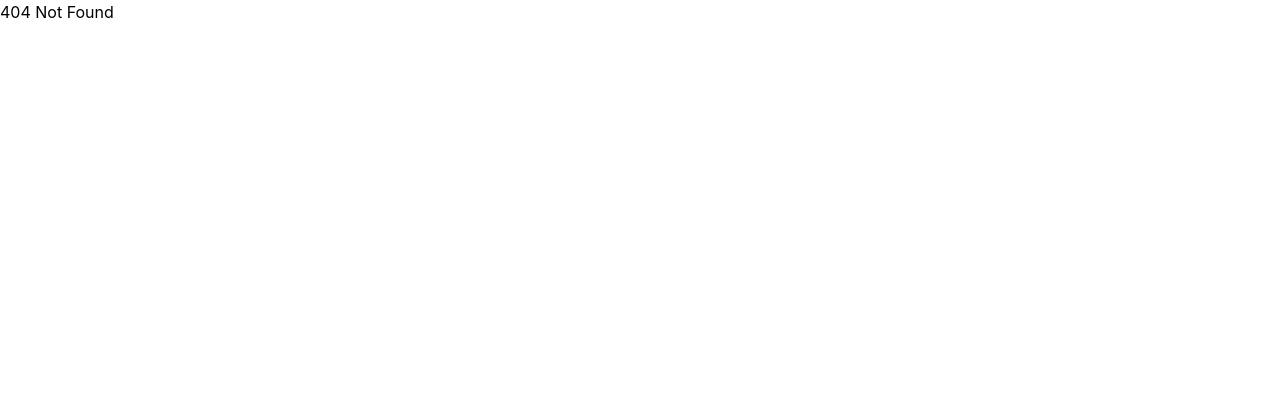
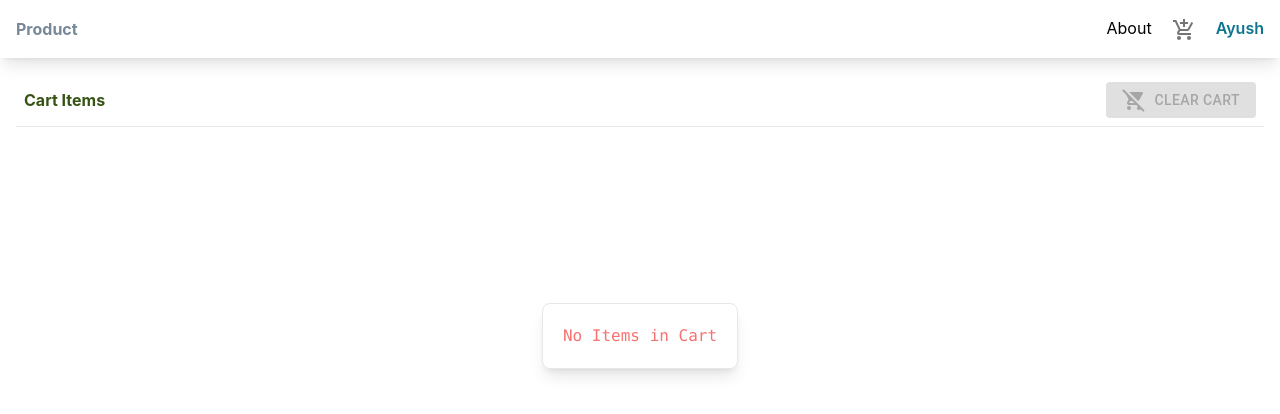
Before and after one commit to ayush2209/react-product-app, a React (Create React App) app: page /cart in a window 1280 px wide. Before the commit this address had no page. Shown: the top 414 px of the page. Built offline with nearby package versions, Linux system fonts and the light colour scheme.

Commit message:
add delete clear cart using store

```diff
--- a/src/App.jsx
+++ b/src/App.jsx
@@ -2,6 +2,7 @@ import { lazy, useState, Suspense, useEffect, useContext } from 'react';
 import './App.css';
 import ProductList from './component/ProductList/ProductList';
 import ProductDetails from './component/ProductDetails/ProductDetails';
+import AddToCart from './component/Cart/AddToCart';
 import { createBrowserRouter, RouterProvider, Outlet, Route } from 'react-router-dom';
 import Navbar from './component/Header/Navbar';
 import ProtectedRoute from './component/Auth/ProtectedRoute';
@@ -23,7 +24,7 @@ const Home = () => {
 
   useEffect(() => {
     const data = {
-      user: 'Ayush Anand'
+      user: 'Ayush'
     }
     setUserName(data.user);
   }, []);
@@ -60,6 +61,14 @@ const appRoutes = createBrowserRouter([
             <ProtectedRoute component={About} />
           </Suspense>
         )
+      },
+      {
+        path: '/cart',
+        element: (
+          <Suspense>
+            <ProtectedRoute component={AddToCart} />
+          </Suspense>
+        )
       }
     ],
     errorElement: <h1>404 Not Found</h1>
--- /dev/null
+++ b/src/component/Cart/AddToCart.jsx
@@ -0,0 +1,56 @@
+import React, { useReducer } from 'react'
+import Button from '@mui/material/Button';
+import RemoveShoppingCartRoundedIcon from '@mui/icons-material/RemoveShoppingCartRounded';
+import { useDispatch, useSelector } from 'react-redux';
+import { clearItems } from '../../store/cartSlice';
+/**
+ *
+ *
+ * @return {*}
+ */
+const AddToCart = () => {
+
+    // To Update any data in the strore we need to use dispatch
+    const dispatch = useDispatch();
+    // Subscribing to read the value from the slice store
+    const reducer = useSelector(state => state.cart.items);
+    const handleItemRemove = () => {
+        dispatch(clearItems());
+    }
+
+    return (
+        <div className='p-4'>
+            <div className='flex justify-between items-center p-2'>
+                <div className='text-lime-900 font-bold'>Cart Items</div>
+                <div>
+                    <Button className='' variant="contained" disabled={reducer.length === 0}
+                        onClick={handleItemRemove}>
+                        <RemoveShoppingCartRoundedIcon />
+                        <span className='ml-2'>Clear Cart</span>
+                    </Button>
+                </div>
+            </div>
+            <hr />
+
+            <div className='w-[75%] py-4 justify-items-center mx-auto'>
+                    {reducer.length === 0 ? (
+                        <div className='flex justify-center items-center mt-40'>
+                            <h1 className='text-center font-mono text-red-400 border rounded-lg shadow-lg p-5'>No Items in Cart</h1>
+                        </div>
+                    ) : (
+                        reducer.map((product, index) => (
+                            <div key={index} className='flex justify-between flex-wrap py-3 px-2 border'>
+                                <div className='m-3 w-[75%]'>
+                                    <div className='font-semibold'>{product.title}</div>
+                                    <div className='font-serif'> ₹ {product.price}</div>
+                                </div>
+                                <hr />
+                            </div>
+                        ))
+                    )}
+            </div>
+        </div>
+    )
+}
+
+export default AddToCart
--- a/src/component/CatogaryWiseProduct/AccordionProductList.jsx
+++ b/src/component/CatogaryWiseProduct/AccordionProductList.jsx
@@ -1,21 +1,30 @@
+import { Button } from "@mui/material";
+import { useDispatch } from "react-redux";
+import { addItems } from "../../store/cartSlice";
 const AccordionProductList = ({ productItems }) => {
+
+    const dispatch = useDispatch();
+    const handleBuyNow = (productItems) => {
+        dispatch(addItems(productItems));
+    }
+
     return (
-        (productItems.map((productItems , index) => (
-            <>
-                <div className='flex justify-between py-3 px-2'>
-                    <div className='m-3'>
-                        <div className='font-semibold'>{productItems.title}</div>
-                        <div className='font-serif'> ₹ {productItems.price}</div>
-                        <div>{productItems.description}</div>
-                    </div>
-                    <div className='w-1/12 p-4 align-middle'>
-                        <img className='' src={productItems?.image} alt="" />
+        productItems.map((productItems, index) => (
+            <div key={index} className='flex justify-between flex-wrap py-3 px-2'>
+                <div className='m-3 w-[75%]'>
+                    <div className='font-semibold'>{productItems.title}</div>
+                    <div className='font-serif'> ₹ {productItems.price}</div>
+                    <div>{productItems.description}</div>
+                </div>
+                <div className='w-[20%] p-4 align-middle'>
+                    <img className='hidden sm:block' src={productItems?.image} alt="" />
+                    <div className='flex justify-center mt-3'>
+                        <Button className="w-full sm:w-auto" variant="contained" onClick={() => handleBuyNow(productItems)}>Buy Now</Button>
                     </div>
                 </div>
-                { <hr />}
-            </>
+                <hr />
+            </div>
         ))
-        )
     )
 }
 
--- a/src/component/Header/Navbar.jsx
+++ b/src/component/Header/Navbar.jsx
@@ -3,6 +3,8 @@ import { Link } from 'react-router-dom';
 import { useContext } from 'react';
 import UserLoginContext from '../../utils/UserLogginContext';
 import { useSelector } from 'react-redux';
+import { Badge } from '@mui/material';
+import AddShoppingCartIcon from '@mui/icons-material/AddShoppingCart';
 
 const Navbar = ({ setSearchProduct }) => {
 
@@ -25,8 +27,15 @@ const Navbar = ({ setSearchProduct }) => {
                 />
             </div> */}
             <div className='flex gap-5 cursor-pointer'>
-                <Link className=' hover:text-pink-600' to="/about">About</Link>
-                {cartItems > 0 && <Link className=' hover:text-pink-600' to="/about">Cart: ( {cartItems} Items)</Link> }
+                <Link className='hover:text-pink-600' to="/about">About</Link>
+                {/* {cartItems > 0 && ( */}
+                    <Link className='hover:text-pink-600' to="/cart">
+                        <Badge badgeContent={cartItems} color="success">
+                            <AddShoppingCartIcon color="action" />
+                        </Badge>
+
+                    </Link>
+                {/* )} */}
                 <Link className='text-cyan-700 font-semibold hover:text-pink-600'>{user}</Link>
             </div>
         </div>
--- a/src/component/ProductDetails/ProductDetails.jsx
+++ b/src/component/ProductDetails/ProductDetails.jsx
@@ -1,7 +1,11 @@
 import React, { useState, useEffect } from 'react';
 import { useDispatch, useSelector } from 'react-redux';
 import { Routes, Route, useParams } from 'react-router-dom';
-import { addItems } from '../../store/cartSlice';
+import { addItems, removeItems } from '../../store/cartSlice';
+import AddShoppingCartIcon from '@mui/icons-material/AddShoppingCart';
+import AutoFixHighIcon from '@mui/icons-material/AutoFixHigh';
+import Button from '@mui/material/Button';
+import RemoveShoppingCartRoundedIcon from '@mui/icons-material/RemoveShoppingCartRounded';
 
 const ProductDetails = () => {
 
@@ -14,6 +18,7 @@ const ProductDetails = () => {
     const [product, setProduct] = useState(null);
 
     const dispatch = useDispatch();
+    const cartDetails = useSelector(state => state.cart.items);
 
     const getProductDetails = async () => {
         const API_URL = `https://fakestoreapi.com/products/${id}`;
@@ -25,6 +30,10 @@ const ProductDetails = () => {
     const handleAddToCart = (product) => {
         console.log('Product Added to Cart', product);
         dispatch(addItems(product));
+    }
+
+    const handleItemRemove= (product) => {
+        dispatch(removeItems(product));
     }
 
     if (!product) {
@@ -51,11 +60,28 @@ const ProductDetails = () => {
                             <div className='text-[#388e3c] font-semibold'>Special Price</div>
                             <div>₹ {product.price}</div>
                         </div>
-                        <div className='flex gap-4 mt-3 flex-wrap'>
-                            <button className='bg-[#fb641b] p-2 w-full md:w-[20%] border rounded-sm text-white shadow-lg uppercase'>Buy Now</button>
-                            <button className='bg-[#ff9f00] p-2 w-full md:w-[20%] border rounded-sm text-white shadow-lg uppercase'
-                                onClick={() => handleAddToCart(product)}>Add to Cart</button>
+                        <div className='flex gap-4 mt-3 flex-wrap w-full'>
+                            <button className='bg-[#fb641b] p-2 w-full md:w-[25%] border rounded-lg text-white shadow-lg uppercase'>
+                                <span><AutoFixHighIcon /></span>
+                                <span className='ml-2 align-middle'>Buy Now</span>
+                            </button>
+                            <button className='bg-[#ff9f00] p-2 w-full md:w-[25%] border rounded-lg text-white shadow-lg uppercase'
+                                onClick={() => handleAddToCart(product)}>
+                                <span><AddShoppingCartIcon color="action" /></span>
+                                <span className='ml-2'>Add to Cart </span>
+                            </button>
                         </div>
+
+                        {
+                            cartDetails?.length > 0 && (
+                                <Button className='w-full sm:w-[52%]' variant="contained"
+                                onClick={()=> handleItemRemove(product)}>
+                                    <RemoveShoppingCartRoundedIcon />
+                                    <span className='ml-2'>Claer Cart</span>
+                                </Button>
+                            )
+                        }
+
                     </div>
                 </div>
             </div>
--- a/src/component/ProductList/ProductList.jsx
+++ b/src/component/ProductList/ProductList.jsx
@@ -125,6 +125,19 @@ const ProductList = ({ searchProduct }) => {
                 </div>
             </div>
 
+            <div className='flex flex-wrap justify-center'>
+                {tempProductList.length === 0 ? (
+                    <h1 className='flex justify-center items-center'>No Product Found</h1>
+                ) : (
+                    tempProductList?.map((product) => (
+                        <Link to={`/productDetails/${product.id}`} key={product.id} style={{ textDecoration: 'none' }} >
+                            {product?.rating?.rate >= 4 ? <RecommendedProductComponent product={product} /> : <ProductCard product={product} />}
+                        </Link>
+                    ))
+                )}
+            </div>
+
+            {/* -- Lifting the state up -- */}
             <div className='my-3 text-center border-double border-4 border-indigo-600'>
                 <div className='py-4'>Lifting the State : All Product Catogory Using Accordion.</div>
                 <div>
@@ -138,17 +151,6 @@ const ProductList = ({ searchProduct }) => {
                 </div>
             </div>
 
-            <div className='flex flex-wrap justify-center'>
-                {tempProductList.length === 0 ? (
-                    <h1 className='flex justify-center items-center'>No Product Found</h1>
-                ) : (
-                    tempProductList?.map((product) => (
-                        <Link to={`/productDetails/${product.id}`} key={product.id} style={{ textDecoration: 'none' }} >
-                            {product?.rating?.rate >= 4 ? <RecommendedProductComponent product={product} /> : <ProductCard product={product} />}
-                        </Link>
-                    ))
-                )}
-            </div>
         </div>
     )
 }
--- a/src/store/cartSlice.js
+++ b/src/store/cartSlice.js
@@ -14,10 +14,15 @@ const cartSlice = createSlice({
 
         removeItems: (state, action) => {
             //Remove item from the cart.
+            const index = state.items.findIndex((item) => item.id === action.payload.id);
+            if (index !== -1) {
+                state.items.splice(index, 1);
+            }
         },
 
         clearItems: (state, action) => {
             //Clear the cart.
+            state.items.length = 0;
         }
     }
 });
```
